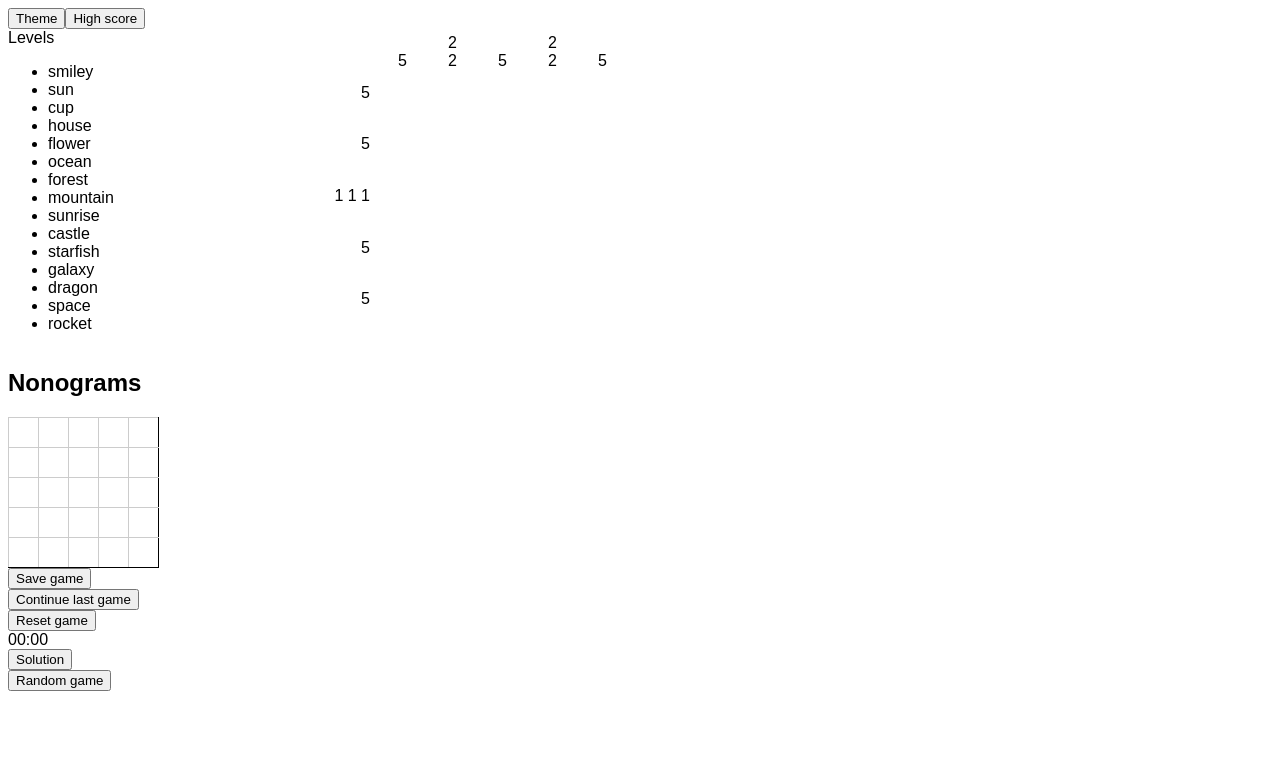
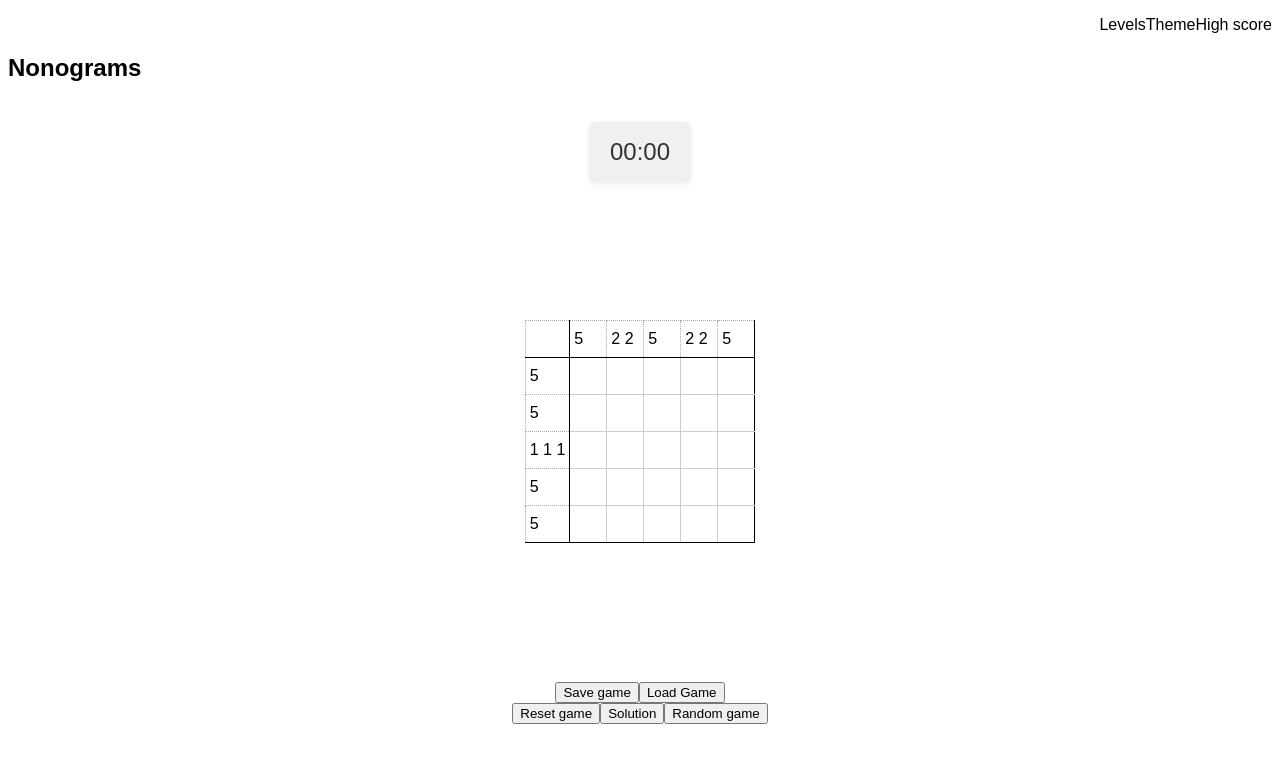
Before and after one commit to alima987/Nonograms, a website built with Parcel: page src/index.html in a window 1280 px wide. Built offline with nearby package versions, Linux system fonts and the light colour scheme.

Commit message:
refactor: change nonograms table

```diff
--- a/src/nonogram.js
+++ b/src/nonogram.js
@@ -5,22 +5,86 @@ import crossSoundFile from './assets/cross.wav';
 import emptySoundFile from './assets/empty.wav';
 import { puzzles } from "./levels";
 
+const main = document.createElement('div')
+main.classList = 'main'
+document.body.appendChild(main)
+
 const header = document.createElement('div');
 header.id = 'header'
-document.body.append(header)
+main.appendChild(header)
+
+const menu = document.createElement('ul')
+menu.id = 'menu'
+header.appendChild(menu)
+
+const theme = document.createElement('div')
+theme.classList = "theme";
+theme.textContent = "Theme"
+header.appendChild(theme)
+
+const leaderBoardBtn = document.createElement('div')
+leaderBoardBtn.classList = 'leader-btn'
+leaderBoardBtn.textContent = 'High score'
+header.appendChild(leaderBoardBtn)
+
+const levelsList = document.createElement('div');
+levelsList.classList.add('level-list');
+levelsList.textContent = "Levels"
+header.appendChild(levelsList);
 
 const container = document.createElement('div')
 container.id = 'container'
-document.body.append(container)
+main.append(container)
 
 const title = document.createElement('h2')
 title.classList = 'title'
 title.textContent = "Nonograms"
-container.appendChild(title)
+header.appendChild(title)
+
+const createSeaction = (className) => {
+const element = document.createElement('section');
+element.classList.add(className);
+container.appendChild(element);
+return element;
+}
+const timerSection = createSeaction('timer-section')
+const timer = document.createElement('div')
+timer.id = 'timer'
+timer.innerHTML = "00:00"
+timerSection.appendChild(timer)
+
+const gridSection = createSeaction('grid-section')
 
 const nonogram = document.createElement('table');
 nonogram.id = 'nonogram'
-container.appendChild(nonogram)
+gridSection.appendChild(nonogram)
+
+const saveLoadSection = createSeaction('save-load-section')
+const saveBtn = document.createElement('button');
+saveBtn.classList = 'save-btn'
+saveBtn.textContent = 'Save game'
+saveLoadSection.append(saveBtn)
+
+const loadBtn = document.createElement('button');
+loadBtn.classList = 'load-game'
+loadBtn.textContent = 'Load Game'
+saveLoadSection.append(loadBtn)
+
+const btnsSection = createSeaction('btns-section')
+const resetBtn = document.createElement('button');
+resetBtn.classList.add('reset_btn')
+resetBtn.textContent = "Reset game"
+btnsSection.appendChild(resetBtn)
+
+const solution = document.createElement('button')
+solution.classList.add('solution')
+solution.textContent = "Solution"
+btnsSection.appendChild(solution)
+
+const randomBtn = document.createElement('button')
+randomBtn.classList = 'randomGame'
+randomBtn.textContent = 'Random game'
+btnsSection.append(randomBtn)
 
 let timeStart
 let timeInterval
@@ -32,6 +96,14 @@ let puzzleMatrix = puzzleData[0].data
 let leaderBoardShow = false
 let leaderboardTable;
 
+const menuEl = [levelsList, theme, leaderBoardBtn]
+
+menuEl.forEach((el) => {
+const element = document.createElement('li')
+element.appendChild(el)
+menu.appendChild(element)
+})
+
 const playSound = (soundFile) => {
   const sound = new Audio(soundFile)
   sound.play()
@@ -42,26 +114,6 @@ const createModal = (className) => {
     container.appendChild(element);
     return element;
   }
-
-  const saveBtn = document.createElement('button');
-  saveBtn.classList = 'save-btn'
-  saveBtn.textContent = 'Save game'
-  container.append(saveBtn)
-
-  const loadBtn = document.createElement('button');
-  loadBtn.classList = 'continue-btn'
-  loadBtn.textContent = 'Continue last game'
-  container.append(loadBtn)
-
-  const theme = document.createElement('button')
-  theme.classList = "theme";
-  theme.textContent = "Theme"
-  header.append(theme)
-
-  const leaderBoardBtn = document.createElement('button')
-  leaderBoardBtn.classList = 'leader-btn'
-  leaderBoardBtn.textContent = 'High score'
-  header.append(leaderBoardBtn)
 
   const createTextElement = (className, text) => {
     const textElement = document.createElement('div');
@@ -113,47 +165,59 @@ const createModal = (className) => {
     }
   });
 
-
     const createNonogramGrid = (arr) => {
     const nonogram = document.getElementById('nonogram');
     nonogram.innerHTML = '';
 
-    for (let i = 0; i < arr.length; i++) {
+    for (let i = 0; i < arr.length + 1; i++) {
+      let classRow = "hints_row";
       const row = document.createElement('tr')
-      row.classList.add('row')
+      if (i === 0) classRow = "nonogram_top";
+      row.classList = classRow;
       nonogram.append(row)
-      for (let j = 0; j < arr.length; j++) {
+      for (let j = 0; j < arr.length + 1; j++) {
         let cell = document.createElement('td');
+        if (i === 0 && j !== 0) {
+          cell.classList = "nonogram_top-hint";
+        }
+        if (j === 0 && i !== 0) {
+          cell.classList = "nonogram_row-hint";
+        }
+        if (j !== 0 && i !== 0) {
         cell.classList.add('cell');
-        cell.dataset.x = j
-        cell.dataset.y = i
+        cell.dataset.x = j;
+        cell.dataset.y = i;
+        }
         row.append(cell);
       }
     }
     fillHints(arr)
     };
 
+
+
     const fillHints = (arr) => {
-    const rowsHints = document.getElementById('rows-hints');
-    const colsHints = document.getElementById('cols-hints');
+      const rowsHints = document.getElementsByClassName('nonogram_row-hint');
+      const colsHints = document.getElementsByClassName('nonogram_top-hint');
 
-    rowsHints.innerHTML = '';
-    colsHints.innerHTML = '';
+      for (let i = 0; i < rowsHints.length; i++) {
+        rowsHints[i].innerHTML = '';
+      }
+      for (let i = 0; i < colsHints.length; i++) {
+        colsHints[i].innerHTML = '';
+      }
 
       for (let i = 0; i < arr.length; i++) {
-        const rowHints = document.createElement('div');
-        rowHints.classList.add('row-hint');
-        rowHints.textContent = getRowHints(arr, i);
-        rowsHints.appendChild(rowHints);
+        const rowHint = getRowHints(arr, i);
+        rowsHints[i].textContent = rowHint;
       }
 
       for (let i = 0; i < arr[0].length; i++) {
-        const colHints = document.createElement('div');
-        colHints.classList.add('col-hint');
-        colHints.textContent = getColHints(arr, i);
-        colsHints.appendChild(colHints);
+        const colHint = getColHints(arr, i);
+        colsHints[i].textContent = colHint;
       }
     };
+
 
   const getRowHints = (arr, rowIndex) => {
     const row = arr[rowIndex]
@@ -172,7 +236,7 @@ const createModal = (className) => {
     if( count > 0) {
        hint.push(count)
    }
-   return hint.join(' ')
+   return hint.join(' ');
    }
 
    const getColHints = (arr, colIndex) => {
@@ -191,16 +255,9 @@ const createModal = (className) => {
     if(count > 0) {
         hint.push(count)
     }
-    return hint.join('\n')
+    return hint.join(' ');
    }
 
-   const rowsHints = document.createElement('div');
-   rowsHints.id = 'rows-hints'
-   container.insertBefore(rowsHints, nonogram.nextSibling)
-
-   const colsHints = document.createElement('div');
-   colsHints.id = 'cols-hints';
-   container.insertBefore(colsHints, nonogram);
 
 const cellColorChange = (event) => {
     if(event.target.classList.contains('cell')) {
@@ -256,17 +313,7 @@ const resetGame = () => {
     document.getElementById('timer').textContent = '00:00'
     modalClose()
 }
-
-const resetBtn = document.createElement('button');
-resetBtn.classList.add('reset_btn')
-resetBtn.textContent = "Reset game"
-container.appendChild(resetBtn)
 resetBtn.addEventListener('click', resetGame)
-
-const timer = document.createElement('div')
-timer.id = 'timer'
-timer.innerHTML = "00:00"
-container.appendChild(timer)
 
 const startTimer = () => {
     timeStart = new Date()
@@ -303,14 +350,10 @@ export const winCheck = () => {
      }
      return true
 }
-const levelsList = document.createElement('div');
-levelsList.classList.add('level-list');
-levelsList.textContent = "Levels"
-header.appendChild(levelsList);
 
 puzzles.forEach((level) => {
   const list = document.createElement('ul');
-    list.classList.add('list');
+  list.classList.add('list', 'hidden'); // Скрыть список уровней по умолчанию
   levelsList.appendChild(list);
 
   level.forEach((puzzle) => {
@@ -332,19 +375,12 @@ puzzles.forEach((level) => {
   });
 });
 
-/*levelsList.addEventListener('click', () => {
+levelsList.addEventListener('click', (event) => {
+  if (event.target === levelsList) {
       const list = levelsList.querySelector('ul');
-  if (list.style.display === 'none' || !list.style.display) {
-      list.style.display = 'block';
-  } else {
-      list.style.display = 'none';
+      list.classList.toggle('hidden');
   }
-});*/
-
-const solution = document.createElement('button')
-solution.classList.add('solution')
-solution.textContent = "Solution"
-container.appendChild(solution)
+});
 
 const gameSolution = () => {
   const cells = document.querySelectorAll('.cell')
@@ -363,11 +399,6 @@ const gameSolution = () => {
 }
 
 solution.addEventListener('click', gameSolution)
-
-const randomBtn = document.createElement('button')
-randomBtn.classList = 'randomGame'
-randomBtn.textContent = 'Random game'
-container.append(randomBtn)
 
 const shuffleGame = () => {
   const randomLvlInx = Math.floor(Math.random() * puzzles.length)
@@ -502,8 +533,6 @@ const loadGame = () => {
   }
 };
 
-
-// Слушатель события на кнопке "Продолжить последнюю игру"
 loadBtn.addEventListener('click', loadGame);
 
 window.onload = () => {
--- a/src/styles.scss
+++ b/src/styles.scss
@@ -15,9 +15,20 @@ body.dark {
 #container {
   display: flex;
   flex-direction: column;
+  align-items: center;
+  justify-content: center;
+}
+ul#menu {
+  display: flex;
+  flex-wrap: nowrap;
   align-items: flex-start;
+  justify-content: flex-end;
+  list-style: none;
 }
 #nonogram {
+  //position: absolute;
+  top: 100px;
+  left: 590px;
   border-spacing: 0px;
   border-collapse: collapse;
   user-select: none;
@@ -29,13 +40,13 @@ body.dark {
       line-height: 1.5;
       white-space: nowrap;
 
-      &:nth-child(5n) {
+      &:nth-child(5n + 1) {
         border-right: 1px solid black;
       }
     }
 
     tr {
-      &:nth-child(5n) {
+      &:nth-child(5n + 1) {
         td,
         th {
           border-bottom: 1px solid black;
@@ -97,30 +108,41 @@ body.dark {
   color: white;
 
 }
-
+.grid-section {
+  min-height: 500px;
+  width: 100%;
+  display: flex;
+  flex-wrap: wrap;
+  justify-content: center;
+  align-items: center;
+  backdrop-filter: blur(5px);
+  border-radius: 8px;
+}
 #cols-hints {
-  position: absolute;
-  top: 34px;
-  left: 398px;
-  width: 209px;
+  //position: absolute;
+  top: 56px;
+  left: 575px;
+  width: 179px;
   display: flex;
   flex-wrap: nowrap;
   align-items: flex-end;
-  justify-content: space-between;
+  justify-content: center;
+  gap: 20px;
 }
 .col-hint {
   white-space: pre-line;
 }
 div#rows-hints {
-  height: 258px;
-  width: 38px;
-  position: absolute;
+  height: 223px;
+  width: 40px;
+  //position: absolute;
   top: 67px;
-  left: 332px;
+  left: 539px;
   display: flex;
   flex-direction: column;
   align-items: end;
-  justify-content: space-around;
+  justify-content: center;
+  gap: 13px;
 }
 .modal {
   display: flex;
@@ -182,3 +204,45 @@ div#rows-hints {
 .display {
   display:block;
 }
+// Стили для секции таймера
+.timer-section {
+  display: flex;
+  align-items: center;
+  justify-content: center;
+  margin-top: 20px;
+  font-family: Arial, sans-serif;
+}
+
+// Стили для таймера
+#timer {
+  font-size: 24px;
+  padding: 10px;
+  background-color: #f0f0f0;
+  color: #333;
+  border-radius: 5px;
+  box-shadow: 0 2px 5px rgba(0, 0, 0, 0.1);
+  text-align: center;
+  width: 80px;
+  height: 40px;
+  display: flex;
+  align-items: center;
+  justify-content: center;
+}
+
+// Анимация при изменении времени
+@keyframes timerChange {
+  0% {
+    transform: scale(1);
+  }
+  50% {
+    transform: scale(1.1);
+  }
+  100% {
+    transform: scale(1);
+  }
+}
+
+// Применение анимации при изменении времени
+#timer.change {
+  animation: timerChange 0.3s ease-in-out;
+}
```
Lines whose indentation alone changed are shown as unchanged.
